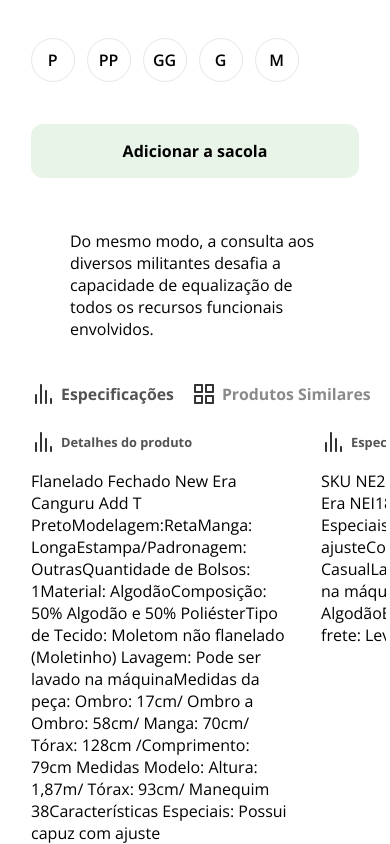
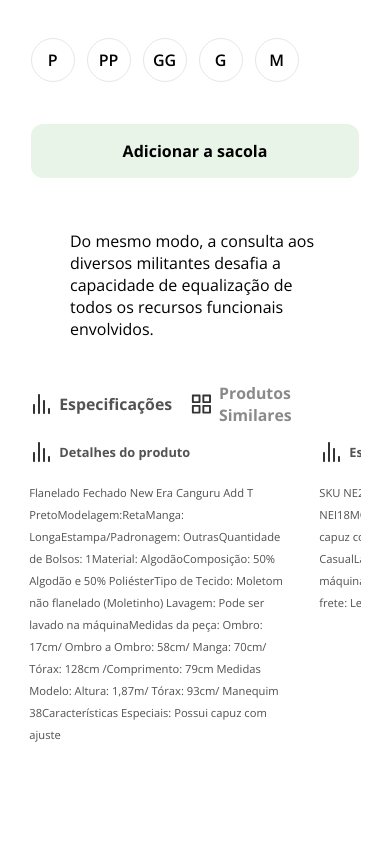
Before and after one commit to marlon307/project-respponse, a Next.js app: page /product/product.module in a window 390 px wide. Shown: the part 548-1392 px from the top of the page. After the commit the page ends 1292 px from the top, so only its background shows below. Built offline with nearby package versions, Linux system fonts and the light colour scheme.

Commit message:
Page add Details Product overflow update 5

```diff
--- a/pages/product/product.module.scss
+++ b/pages/product/product.module.scss
@@ -58,6 +58,7 @@
   align-items: center;
   justify-content: center;
   gap: 150px;
+  margin: 0 auto;
 
   input {
     display: none;
@@ -81,7 +82,7 @@
   justify-content: center;
   align-items: flex-start;
   gap: 32px;
-  margin: 24px 0 150px;
+  margin: 24px 0;
 
   div {
     width: 350px;
@@ -132,8 +133,7 @@
 
   .moreinfo {
     gap: 18px;
-    width: 91%;
-    margin-left: 6%;
+    width: 85%;
 
     h2 {
       font-size: 0.99em;
@@ -153,5 +153,10 @@
       flex: none;
       width: 258px;
     }
+
+    span {
+      font-size: 0.7em;
+      color: #505050;
+    }
   }
 }
```
